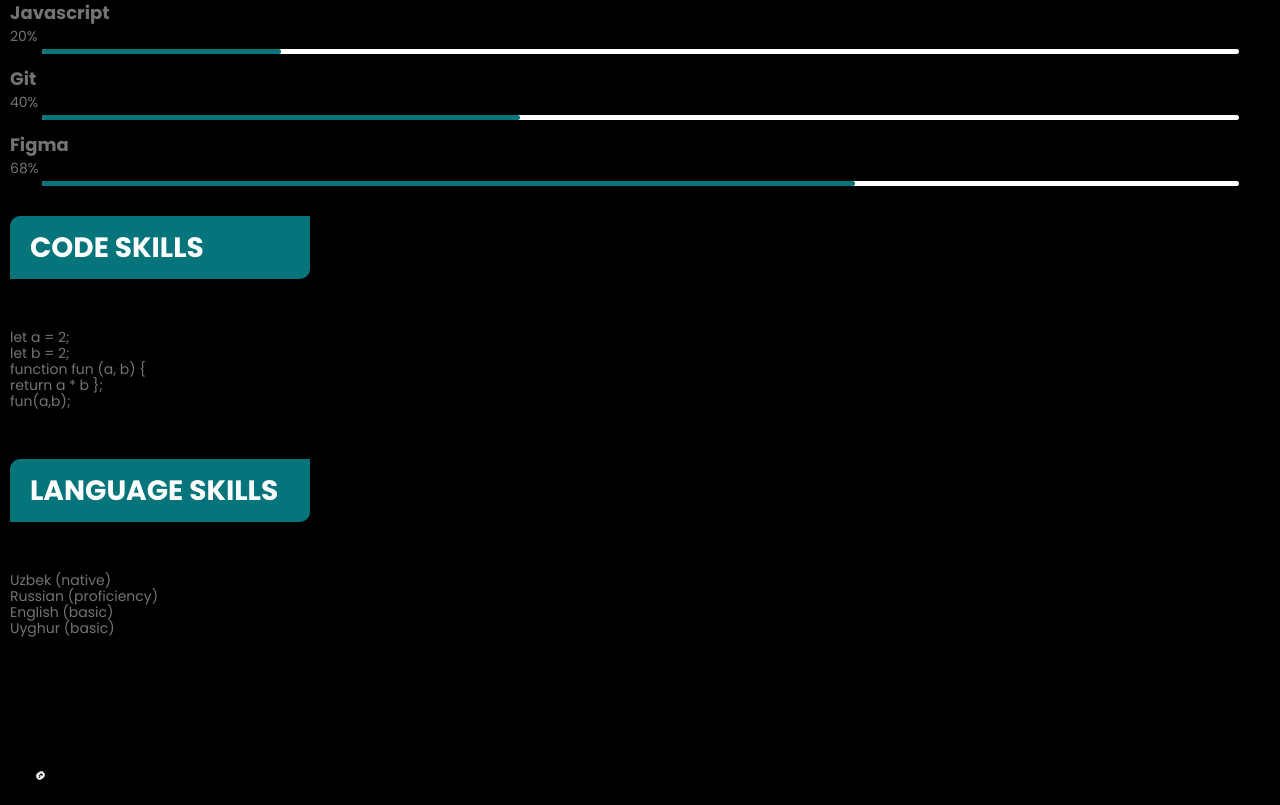
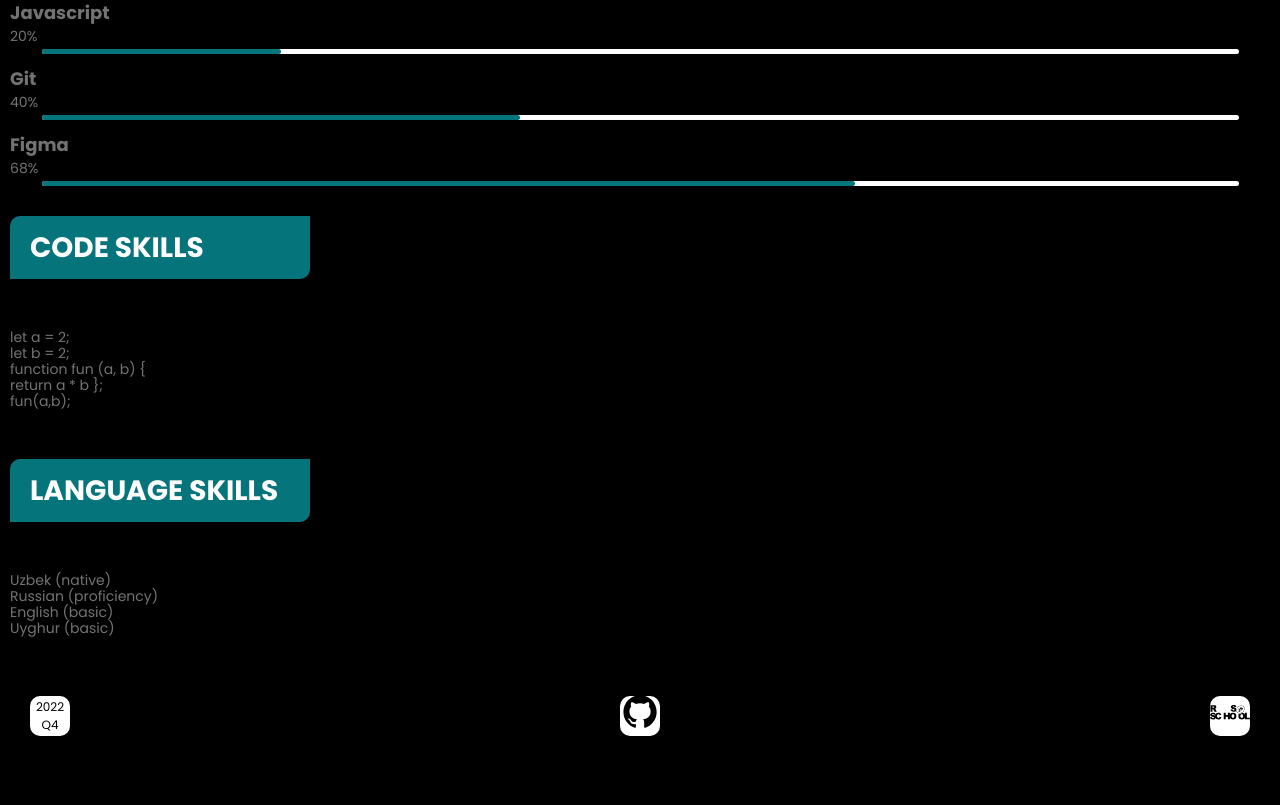
Before and after one commit to Abdumajidaliev97ur/rsschool-cv, a plain HTML site: page index.html in a window 1280 px wide. Shown: the part 2404-3209 px from the top of the page. Drawn offline with Linux system fonts and the light colour scheme.

Commit message:
feat: add css style footer

```diff
--- a/css/style.css
+++ b/css/style.css
@@ -455,3 +455,34 @@ a {
   font-size: 16px;
   line-height: 18px;
 }
+
+.footer {
+  padding: 0 0 50px;
+}
+
+.footer__box {
+  padding: 10px 20px;
+
+}
+
+.footer__list {
+  display: flex;
+  justify-content: space-between;
+  align-items: center;
+}
+
+.footer__list p {
+  font-size: 12px;
+  text-align: center;
+}
+
+.footer__item {
+  background-color: #fff;
+  border-radius: 10px;
+  width: 40px;
+  height: 40px;
+  display: flex;
+  justify-content: center;
+  align-items: center;
+  cursor: pointer;
+}
```
